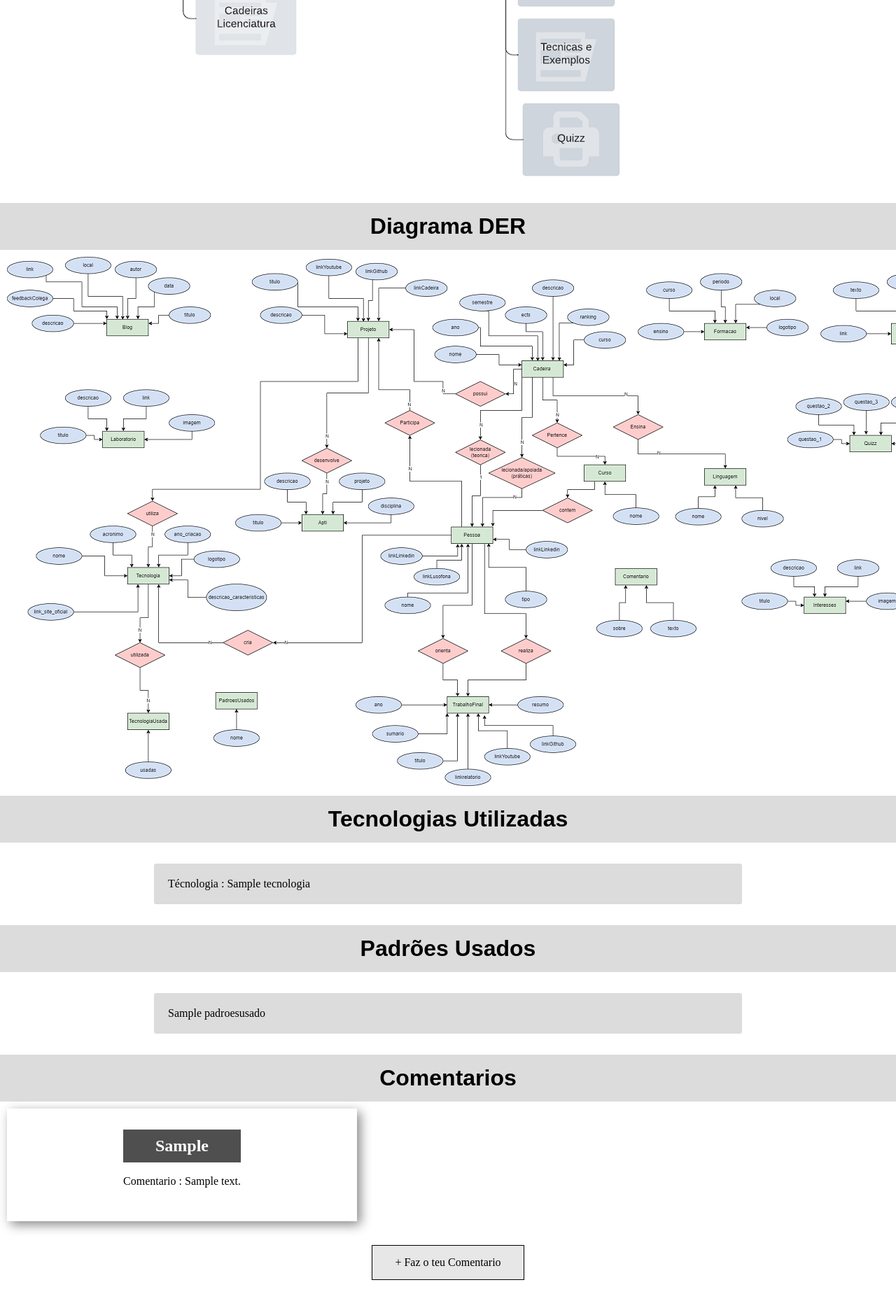
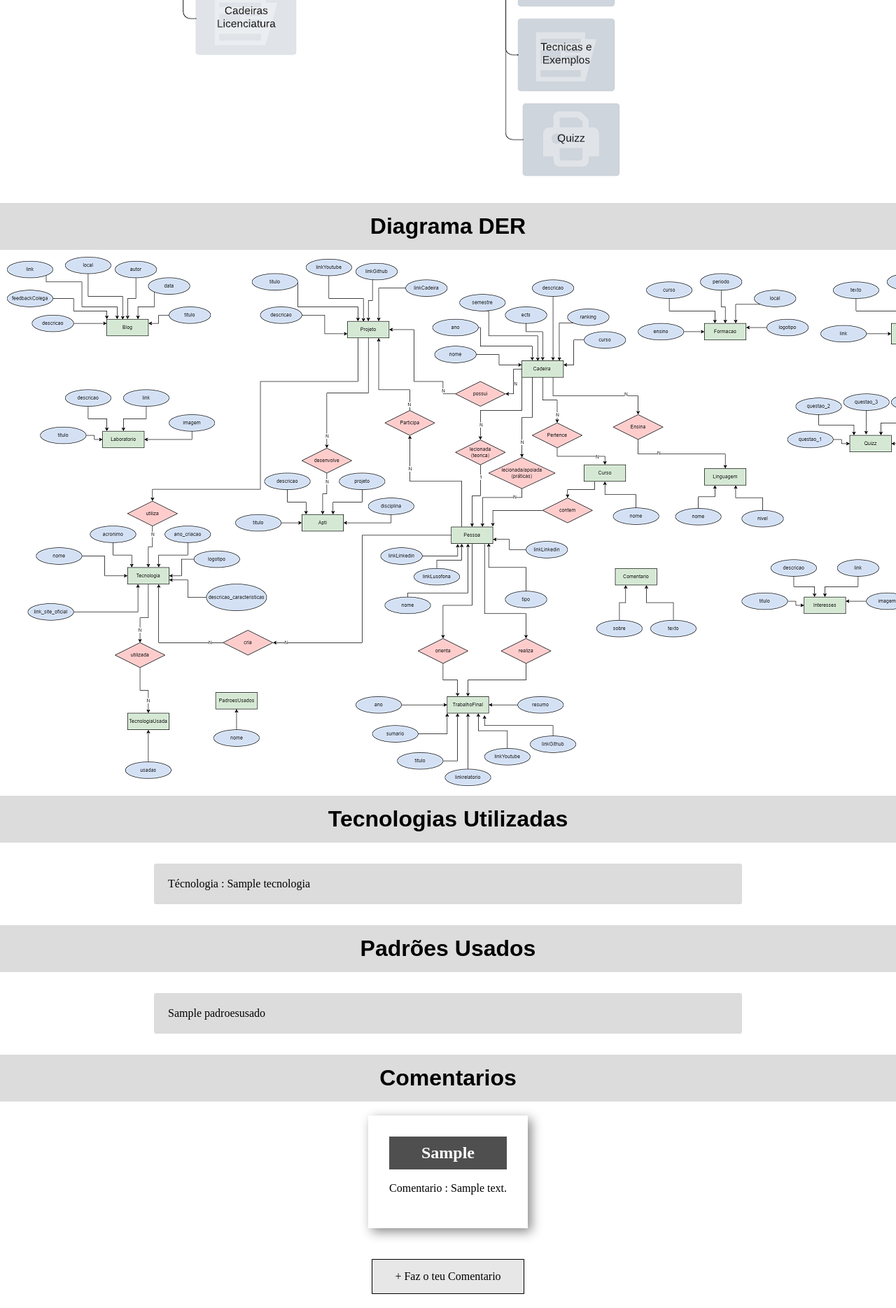
Before and after one commit to DrAlexWild/goncalo_portfolio, a Django app: page /Web in a window 1280 px wide; the page is wider, and only the part inside the window is pictured. Shown: the part 2952-4821 px from the top of that part at 70% size. Run offline with Django 4.2, Linux system fonts and the light colour scheme; tables that the repository leaves empty hold one stand-in row (values such as "Sample post"); grey boxes marked "Sample" are stand-in pictures; parts of the project's set-up code (start-up, migrations or seed data) failed here and were passed over; some web fonts are replaced.

Commit message:
Comentarios12

```diff
--- a/portfolio/templates/portfolio/Web.html
+++ b/portfolio/templates/portfolio/Web.html
@@ -90,6 +90,7 @@
 
 <h1 class="base2">Comentarios</h1>
 
+<div class="space">
 {% for Comenatario in Comenatarios %}
 <div class="Cad">
         <div>
@@ -104,6 +105,7 @@
         </div>
 </div>
 {% endfor %}
+</div>
 
     <div class="outro">
         <a href="{% url 'portfolio:comentario_novo' %}" class="botao">+ Faz o teu Comentario</a>
```
